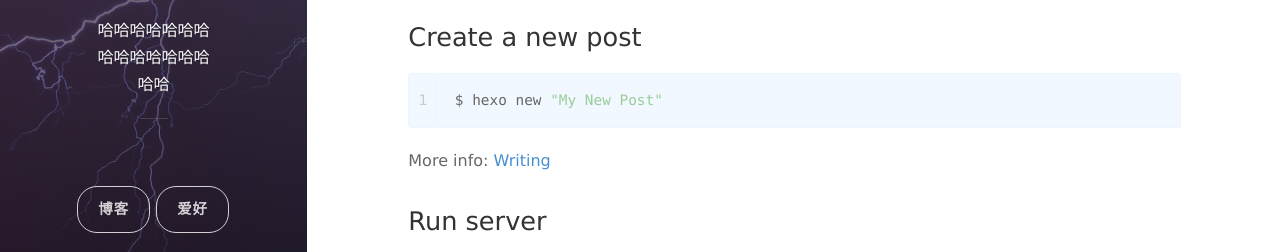
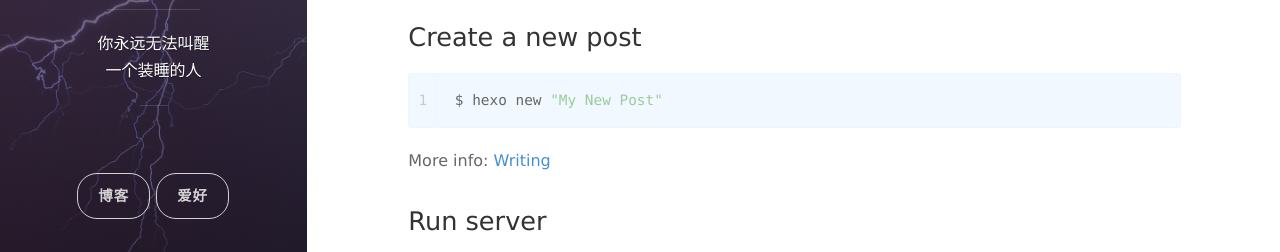
Before and after one commit to SuperheroLiu/SuperheroLiu.github.io, a plain HTML site: page 2016/08/17/hello-world/index.html in a window 1280 px wide. Shown: the part 326-578 px from the top of the page. Drawn offline with nearby package versions, Linux system fonts and the light colour scheme; some packages are replaced by stand-ins of ours; a script that the page names is missing.

Commit message:
Site updated: 2016-08-17 12:06:29

```diff
--- a/2016/08/17/hello-world/index.html
+++ b/2016/08/17/hello-world/index.html
@@ -12,15 +12,15 @@
     <meta name="apple-mobile-web-app-status-bar-style" content="black-translucent">
     <meta name="viewport" content="width=device-width, initial-scale=1, maximum-scale=1">
 
-    <meta name="description" content="哈哈哈哈哈哈哈哈哈哈哈哈哈哈哈哈">
+    <meta name="description" content="你永远无法叫醒一个装睡的人">
 
     <meta name="twitter:card" content="summary">
     <meta name="twitter:title" content="Hello World | YM">
-    <meta name="twitter:description" content="哈哈哈哈哈哈哈哈哈哈哈哈哈哈哈哈">
+    <meta name="twitter:description" content="你永远无法叫醒一个装睡的人">
 
     <meta property="og:type" content="article">
     <meta property="og:title" content="Hello World | YM">
-    <meta property="og:description" content="哈哈哈哈哈哈哈哈哈哈哈哈哈哈哈哈">
+    <meta property="og:description" content="你永远无法叫醒一个装睡的人">
 
 
     <meta name="author" content="LBW">
@@ -61,7 +61,7 @@
         <h1 class="panel-cover__title panel-title"><a href="/" title="link to homepage for YM">YM</a></h1>
 
         <hr class="panel-cover__divider" />
-        <p class="panel-cover__description">哈哈哈哈哈哈哈哈哈哈哈哈哈哈哈哈</p>
+        <p class="panel-cover__description">你永远无法叫醒一个装睡的人</p>
         <hr class="panel-cover__divider panel-cover__divider--secondary" />
 
         <div class="navigation-wrapper">
```
Also changed, not shown: archives/2016/08/index.html (+4 -4 lines), archives/2016/index.html (+4 -4 lines), archives/index.html (+4 -4 lines), index.html (+4 -4 lines).
